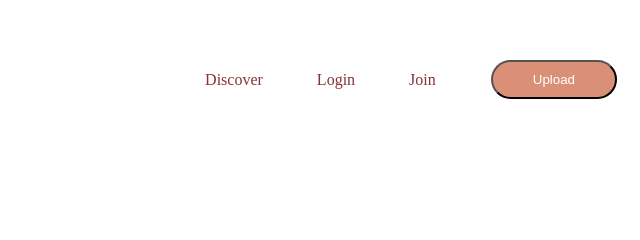
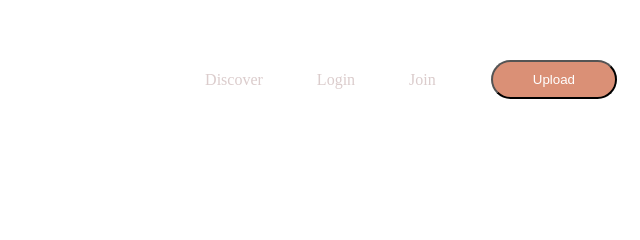
Before and after one commit to Joyantapauljoy11/my-second-repo, a plain HTML site: page index.html in a window 1280 px wide. Shown: the top 240 px of the page, 535-1175 px from the left. Drawn offline with Linux system fonts and the light colour scheme.

Commit message:
color change

```diff
--- a/style.css
+++ b/style.css
@@ -38,7 +38,7 @@ nav ul{
 }
 nav ul li a{
     text-decoration:none;
-    color:rgb(138, 49, 49);
+    color:rgb(219, 204, 204);
 }
 nav ul li a:hover{
 
```
